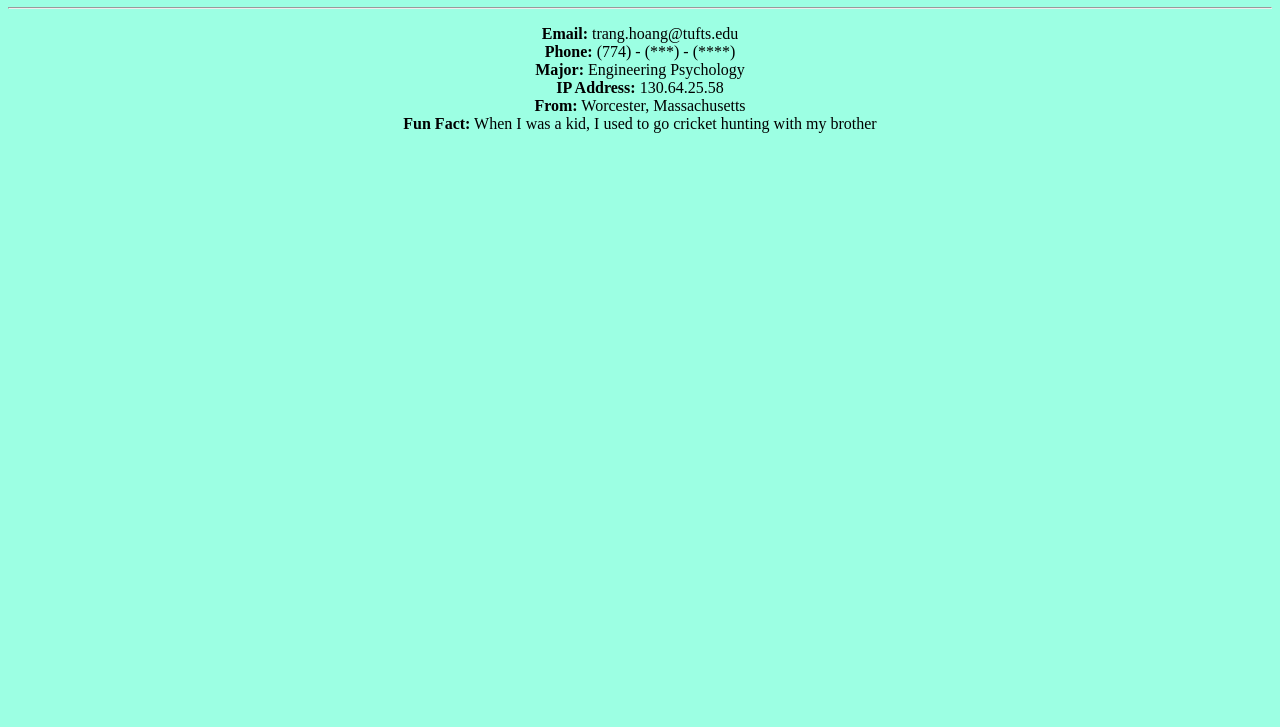
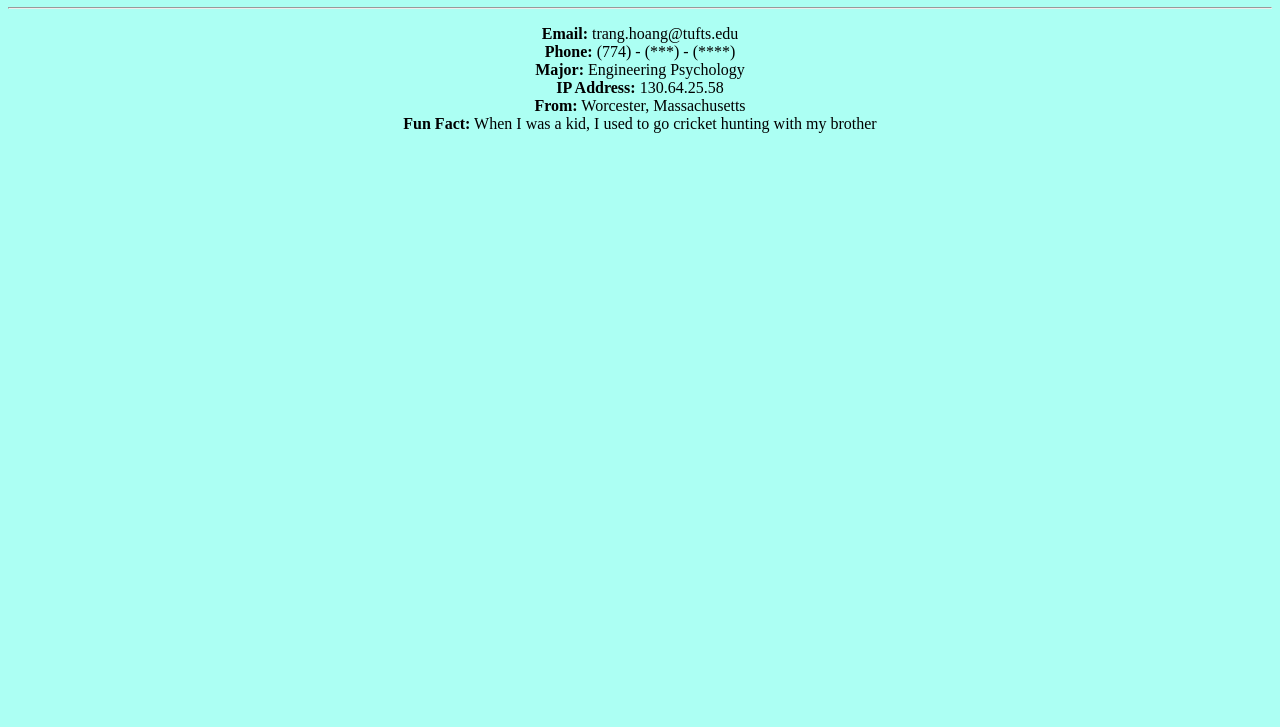
Before and after one commit to thoang05/introduction, a plain HTML site: page index.html in a window 1280 px wide. Shown: the part 73-800 px from the top of the page. Drawn offline with Linux system fonts and the light colour scheme.

Commit message:
Update index.html

```diff
--- a/index.html
+++ b/index.html
@@ -4,7 +4,7 @@
 <meta charset="utf-8">
 <style>
 	body {
-		background-color:#9CFFE3
+		background-color:#ACFFF3
 	}
 </style>
 </head>
```
